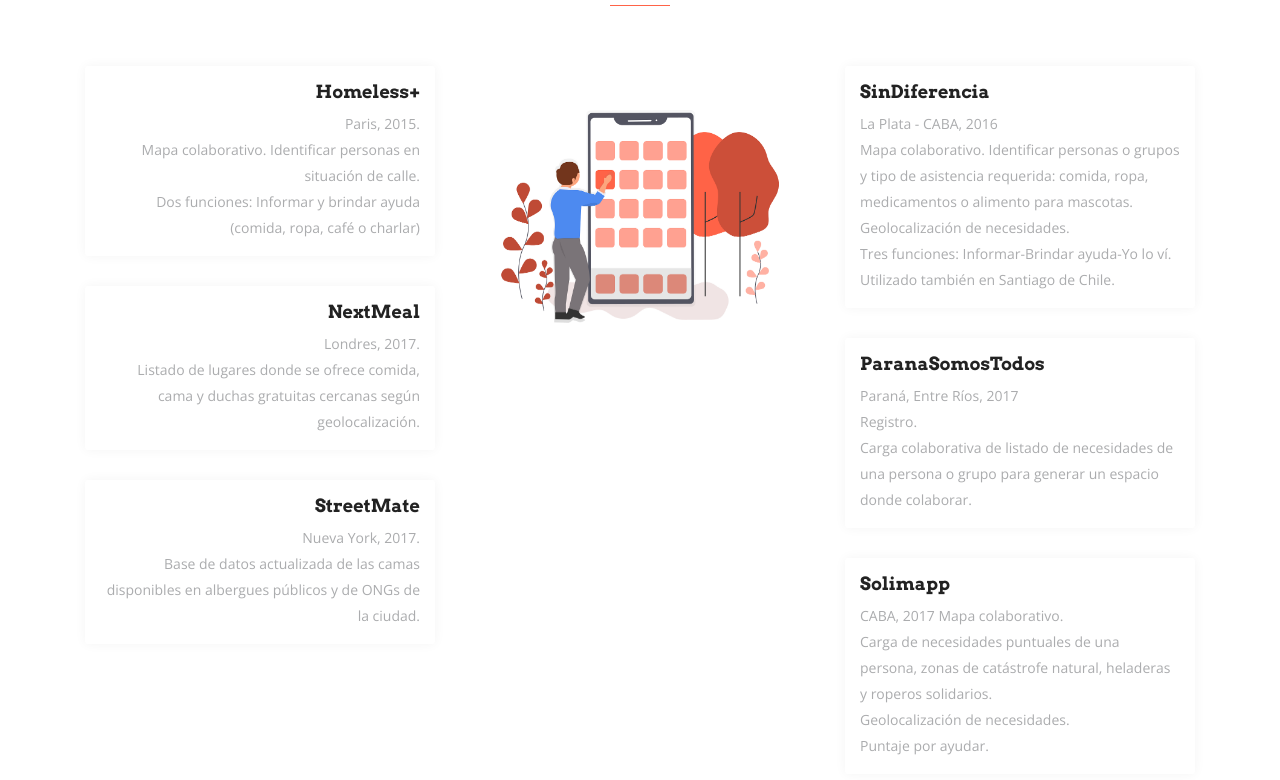
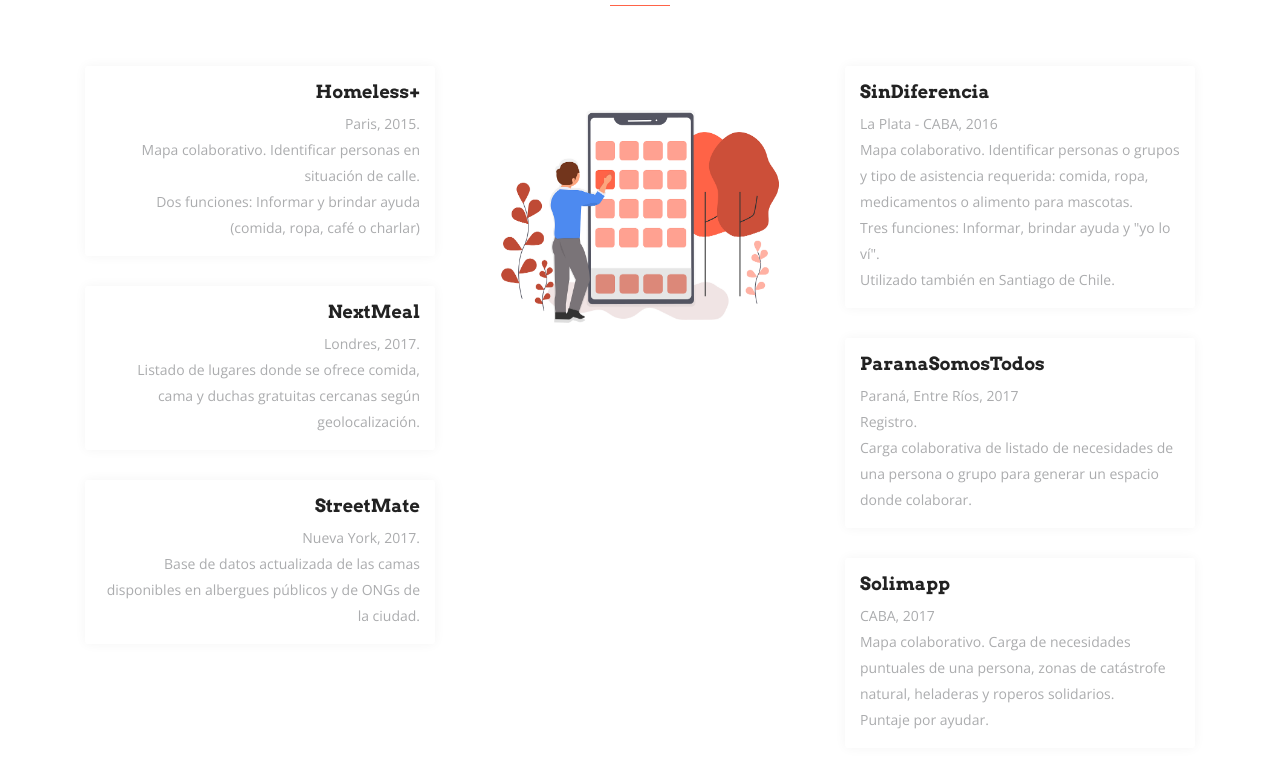
Before and after one commit to jessyhalife/giversweb, a plain HTML site: page index.html in a window 1280 px wide. Shown: the part 2640-3420 px from the top of the page. Drawn offline with nearby package versions, Linux system fonts and the light colour scheme; files whose address does not match are found by name.

Commit message:
short text

```diff
--- a/index.html
+++ b/index.html
@@ -481,12 +481,10 @@
                 <div class="text">
                   <h4>SinDiferencia</h4>
                   <p>
-                    La Plata - CABA, 2016<br />
-                    Mapa colaborativo. Identificar personas o grupos y tipo de
-                    asistencia requerida: comida, ropa, medicamentos o alimento
-                    para mascotas. Geolocalización de necesidades. <br />
-                    Tres funciones: Informar-Brindar ayuda-Yo lo ví.<br />
-                    Utilizado también en Santiago de Chile.
+                      La Plata - CABA, 2016<br>
+                      Mapa colaborativo. Identificar personas o grupos y tipo de asistencia requerida: comida, ropa, medicamentos o alimento para mascotas.<br>
+                      Tres funciones: Informar, brindar ayuda y "yo lo ví".<br>
+                      Utilizado también en Santiago de Chile.
                   </p>
                 </div>
               </div>
@@ -494,10 +492,9 @@
                 <div class="text">
                   <h4>ParanaSomosTodos</h4>
                   <p>
-                    Paraná, Entre Ríos, 2017<br />
-                    Registro. <br />
-                    Carga colaborativa de listado de necesidades de una persona
-                    o grupo para generar un espacio donde colaborar.
+                      Paraná, Entre Ríos, 2017<br>
+                      Registro. <br>
+                      Carga colaborativa de listado de necesidades de una persona o grupo para generar un espacio donde colaborar.
                   </p>
                 </div>
               </div>
@@ -505,11 +502,9 @@
                 <div class="text">
                   <h4>Solimapp</h4>
                   <p>
-                    CABA, 2017 Mapa colaborativo.<br />
-                    Carga de necesidades puntuales de una persona, zonas de
-                    catástrofe natural, heladeras y roperos solidarios.<br />
-                    Geolocalización de necesidades.<br />
-                    Puntaje por ayudar.
+                      CABA, 2017<br>
+                      Mapa colaborativo. Carga de necesidades puntuales de una persona, zonas de catástrofe natural, heladeras y roperos solidarios.<br>
+                      Puntaje por ayudar.
                   </p>
                 </div>
               </div>
```
